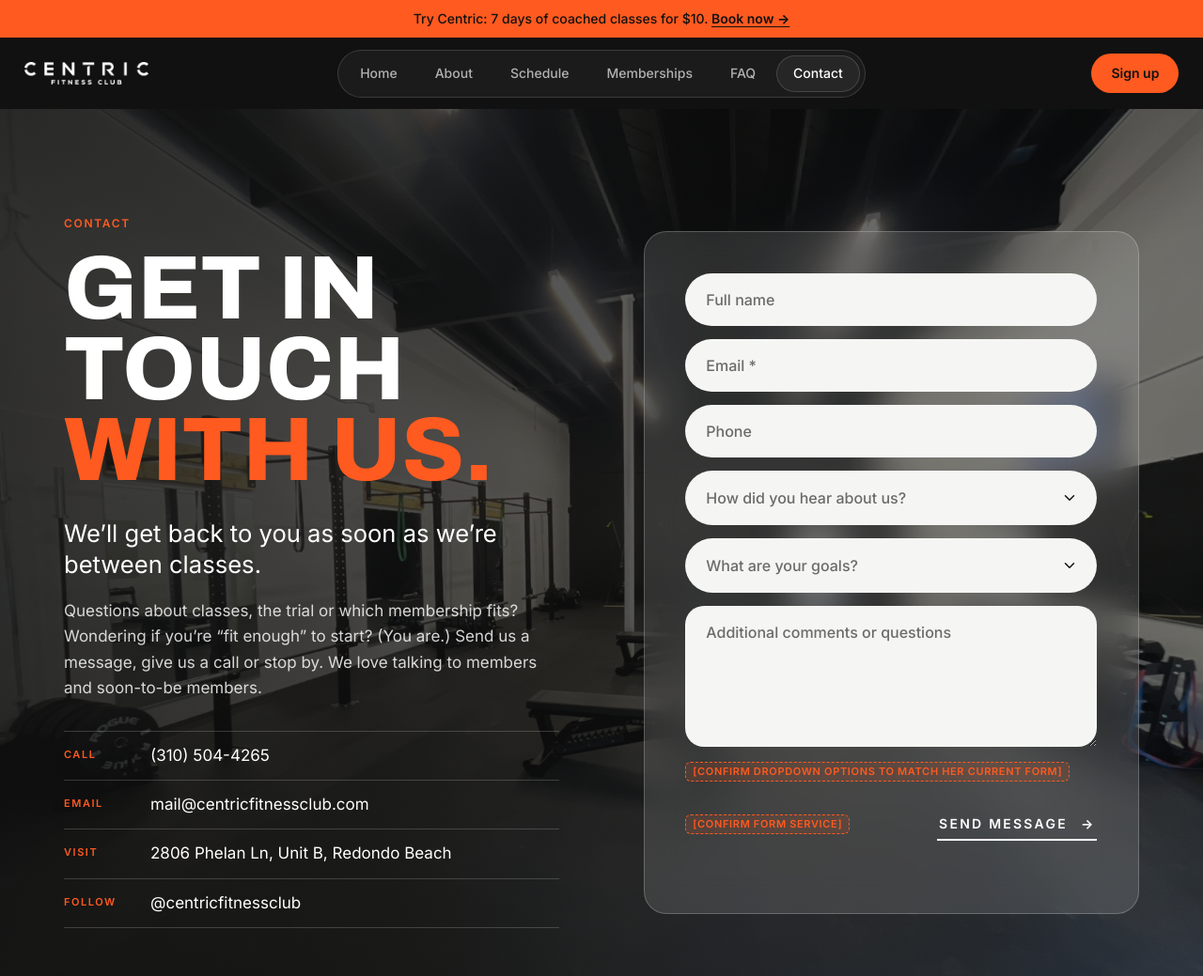
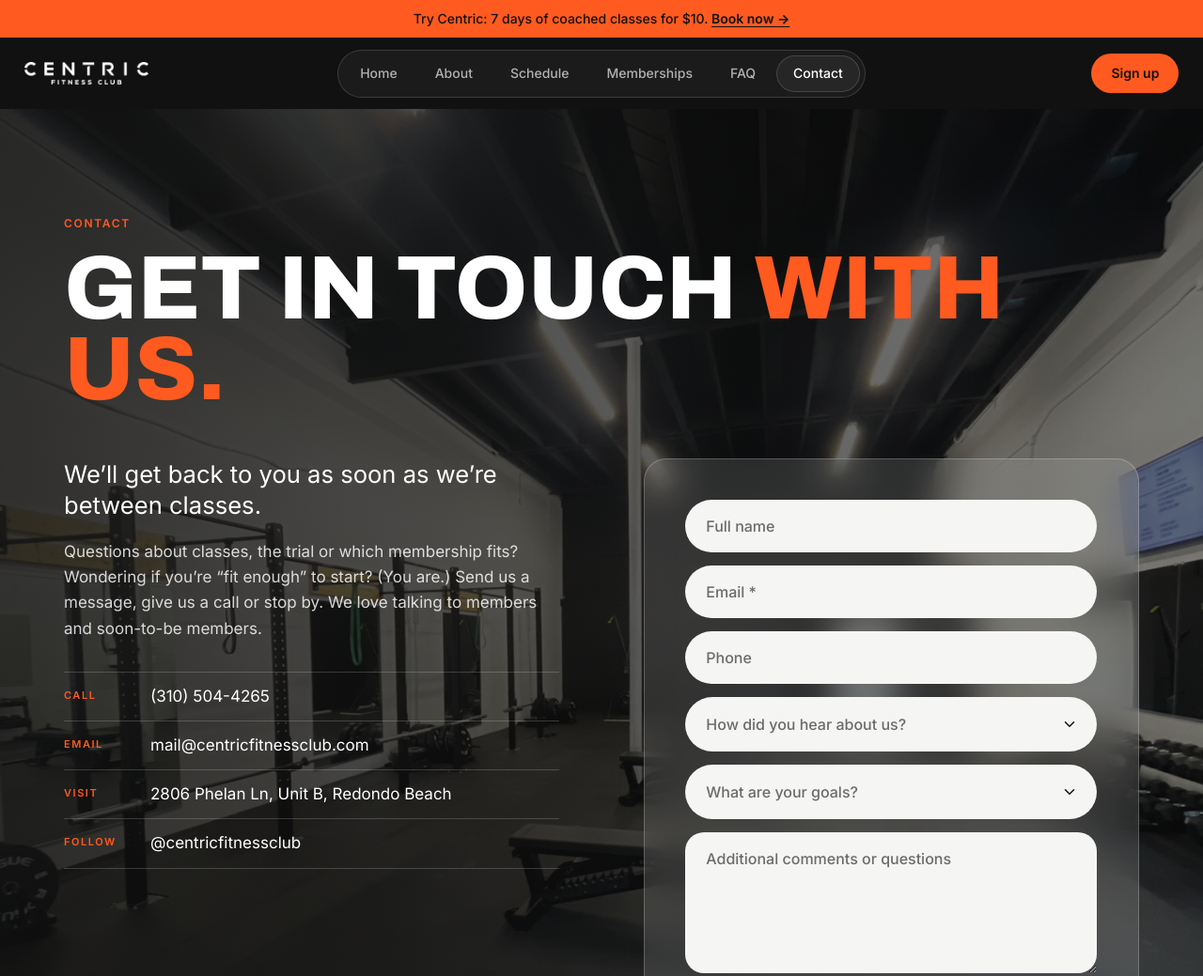
Before and after one commit to sarahlaux/centric-concept, a plain HTML site: page contact.html in a window 1280 px wide. Shown: the top 1039 px of the page at 94% size. Drawn offline with Linux system fonts and the light colour scheme.

Commit message:
Contact: heading above both columns, text aligned with form
Co-Authored-By: Claude Opus 5.5 <noreply@anthropic.com>

```diff
--- a/contact.html
+++ b/contact.html
@@ -64,9 +64,11 @@
     <img class="contact__bg" src="img/gym-wide-view.jpg" srcset="img/gym-wide-view-900.jpg 900w, img/gym-wide-view.jpg 1800w" sizes="100vw" width="1800" height="1350" alt="">
     <div class="contact__shade" aria-hidden="true"></div>
     <div class="wrap contact__inner">
+      <div class="contact__head">
+        <p class="eyebrow eyebrow--dark">Contact</p>
+        <h1 class="contact__title" id="c-title">Get in touch <span class="accent">with us.</span></h1>
+      </div>
       <div class="contact__text">
-        <p class="eyebrow eyebrow--dark">Contact</p>
-        <h1 class="contact__title" id="c-title">Get in touch<br><span class="accent">with us.</span></h1>
         <p class="contact__lead">We’ll get back to you as soon as we’re between classes.</p>
         <p>Questions about classes, the trial or which membership fits? Wondering if you’re “fit enough” to start? (You are.) Send us a message, give us a call or stop by. We love talking to members and soon-to-be members.</p>
         <ul class="contact__details">
--- a/css/styles.css
+++ b/css/styles.css
@@ -744,9 +744,10 @@ body.menu-open .mobile-bar { display: none; }
 .contact { position: relative; isolation: isolate; overflow: hidden; background: var(--color-black); color: var(--color-white); padding-block: clamp(72px, 9vw, 128px); }
 .contact__bg { position: absolute; inset: 0; width: 100%; height: 100%; object-fit: cover; z-index: -2; }
 .contact__shade { position: absolute; inset: 0; z-index: -1; background: linear-gradient(90deg, rgba(17,17,17,.86) 0%, rgba(17,17,17,.7) 50%, rgba(17,17,17,.55) 100%); }
-.contact__inner { display: grid; grid-template-columns: 1fr 1fr; gap: clamp(40px, 7vw, 112px); align-items: center; }
+.contact__inner { display: grid; grid-template-columns: 1fr 1fr; column-gap: clamp(40px, 7vw, 112px); row-gap: clamp(32px, 4vw, 56px); align-items: start; }
+.contact__head { grid-column: 1 / -1; }
 .contact__title { font: 800 clamp(52px, 7.5vw, 112px)/.9 var(--font-display); font-stretch: 75%; text-transform: uppercase; }
-.contact__lead { margin-top: 28px; font-size: clamp(20px, 2vw, 26px); line-height: 1.3; }
+.contact__lead { margin-top: 0; font-size: clamp(20px, 2vw, 26px); line-height: 1.3; }
 .contact__text > p:not(.eyebrow):not(.contact__lead) { margin-top: 20px; color: rgba(255,255,255,.82); max-width: 48ch; }
 .contact__details { margin-top: 32px; border-top: 1px solid rgba(255,255,255,.18); }
 .contact__details li { display: grid; grid-template-columns: 80px 1fr; gap: 12px; padding: 12px 0; border-bottom: 1px solid rgba(255,255,255,.18); }
```
